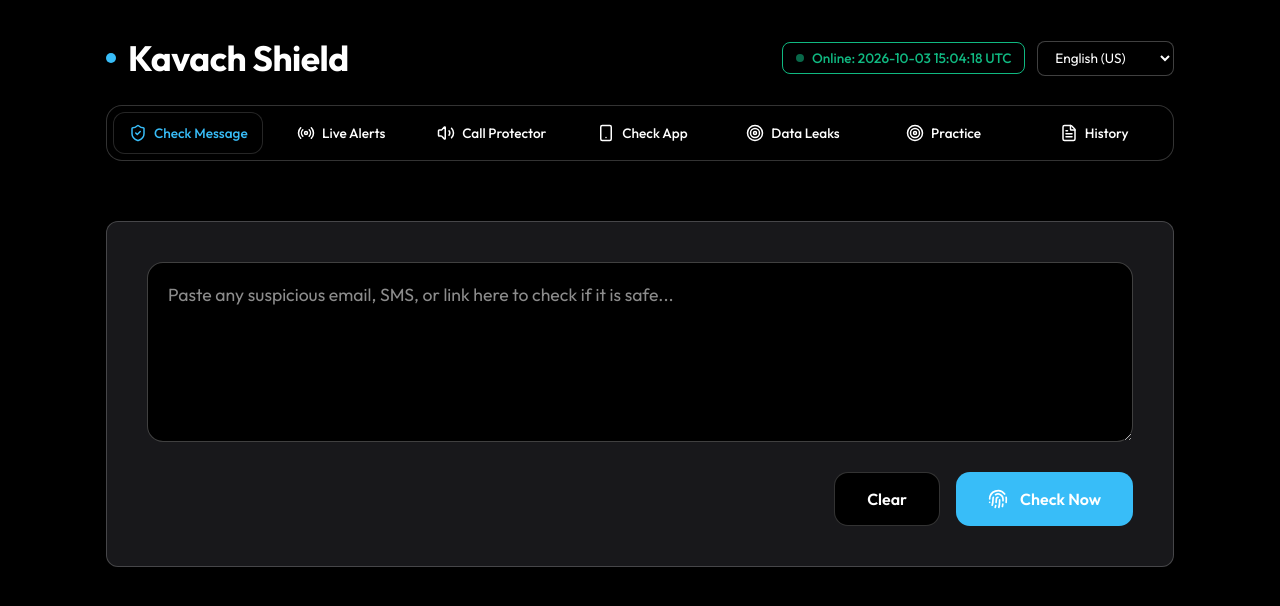
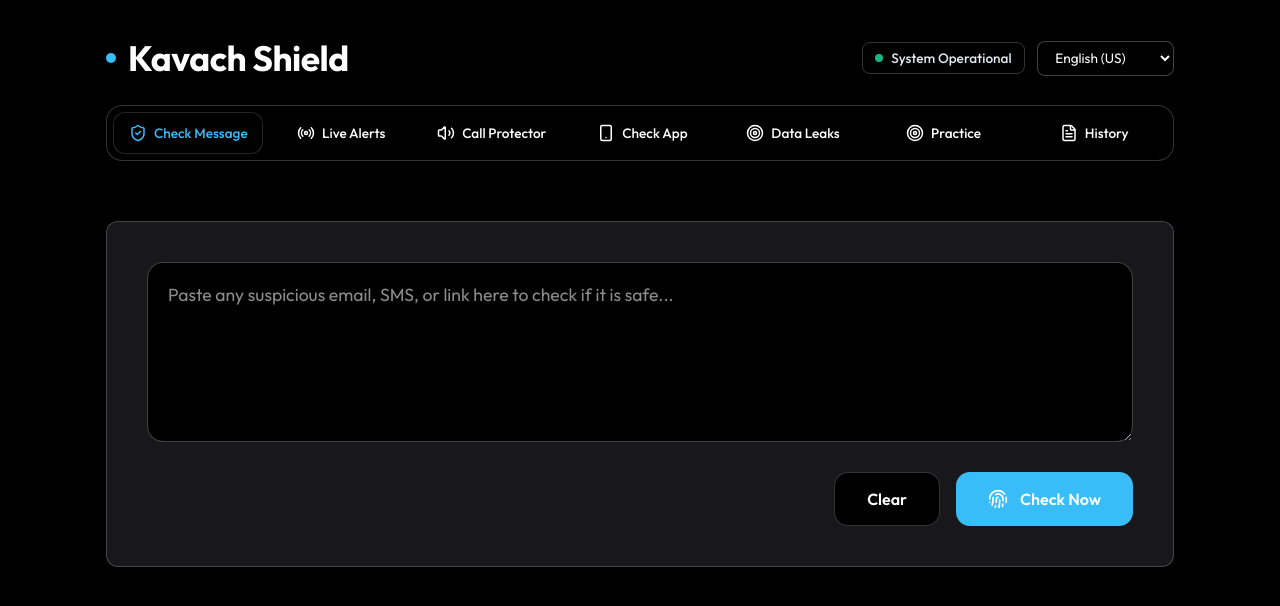
Before and after one commit to Anurag-tech22/DEV1, a React (Vite) app in the folder web/: page / in a window 1280 px wide. Shown: the top 606 px of the page. Built offline with nearby package versions, Linux system fonts and the light colour scheme.

Commit message:
Enhance UI professionalism and update README

```diff
--- a/web/src/App.tsx
+++ b/web/src/App.tsx
@@ -20,7 +20,6 @@
 
 export default function App() {
   const [language] = useState<Lang>(getCookieLang());
-  const [systemTime, setSystemTime] = useState('');
 
   const handleLanguageChange = (e: React.ChangeEvent<HTMLSelectElement>) => {
     const lang = e.target.value;
@@ -34,12 +33,6 @@
     window.location.reload();
   };
 
-  useEffect(() => {
-    const interval = setInterval(() => {
-      setSystemTime(new Date().toISOString().replace('T', ' ').substring(0, 19) + ' UTC');
-    }, 1000);
-    return () => clearInterval(interval);
-  }, []);
 
   const t = i18n[language] || i18n.en;
 
@@ -75,12 +68,10 @@
                 </div>
 
                 <div style={{ display: 'flex', alignItems: 'center', gap: '0.75rem', flexWrap: 'wrap' }}>
-                  {/* Futuristic Status Ticker */}
-                  <div style={{ background: '#000000', border: '1px solid var(--safe)', padding: '0.3rem 0.8rem', borderRadius: '8px', display: 'flex', alignItems: 'center', gap: '0.5rem' }}>
-                    <motion.div animate={{ opacity: [1, 0.2, 1] }} transition={{ repeat: Infinity, duration: 1.5 }}>
-                      <div style={{ width: '8px', height: '8px', background: 'var(--safe)', borderRadius: '50%' }} />
-                    </motion.div>
-                    <span style={{ color: 'var(--safe)', fontSize: '0.85rem', fontWeight: 500 }}>Online: {systemTime}</span>
+                  {/* Professional Status Badge */}
+                  <div style={{ background: 'transparent', border: '1px solid rgba(255, 255, 255, 0.2)', padding: '0.3rem 0.8rem', borderRadius: '8px', display: 'flex', alignItems: 'center', gap: '0.5rem' }}>
+                    <div style={{ width: '8px', height: '8px', background: 'var(--safe)', borderRadius: '50%' }} />
+                    <span style={{ color: '#e2e8f0', fontSize: '0.85rem', fontWeight: 500 }}>System Operational</span>
                   </div>
 
                   <select
```
Also changed, not shown: 1 other file (tests, documents, lock files or other folders).
